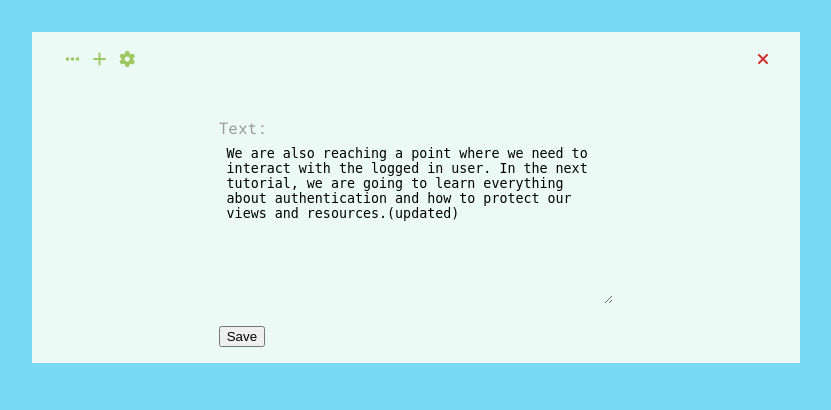
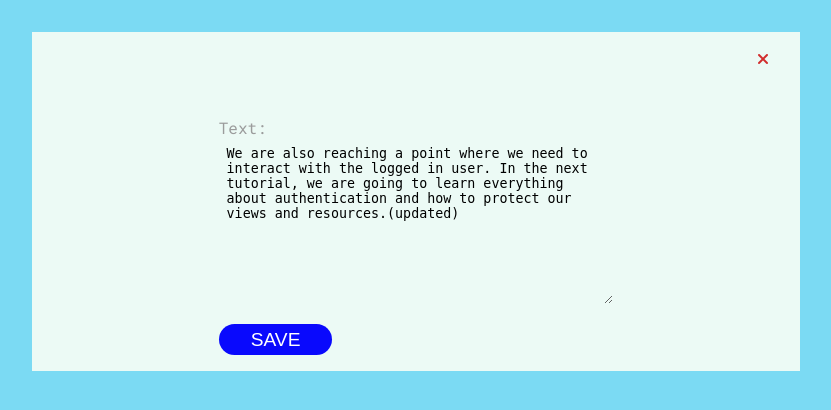
Before and after one commit to Olaism/note-app, a Django app: page /notes/2/update/ in a window 1280 px wide. Shown: the part 85-495 px from the top of the page, without its empty margins (224-1055 px from the left). Run offline with Django 3.2, Linux system fonts and the light colour scheme; a user stored in the database is signed in; data comes from the database, SQL or seed files in the repository; both versions use the stored data as it was after the commit; some libraries are stand-ins or nearby versions.

Commit message:
Added more styling

```diff
--- a/backend/static/style_detail.css
+++ b/backend/static/style_detail.css
@@ -49,10 +49,9 @@ textarea {
     color: #9B9C9C;
 }
 
-.btn {
+button {
     padding: 0.3rem 2rem;
     border-radius: 10rem;
-    background-color: #f00000;
     border: none;
     color: #fff;
     font-size: 1.2em;
@@ -60,3 +59,11 @@ textarea {
     text-decoration: none;
     cursor: pointer;
 }
+
+.btn-danger {
+    color: #d12c2c;
+}
+
+.btn-primary {
+    background-color: #0909fd;
+}
--- a/backend/templates/note_delete.html
+++ b/backend/templates/note_delete.html
@@ -20,7 +20,7 @@
             <form method="post">
                 {% csrf_token %}
                 <p>Are you sure to delete?</p>
-                <button type="submit" class="btn">Yes, Delete</button>
+                <button type="submit" class="btn-danger">Yes, Delete</button>
             </form>
         </div>
     </div>
--- a/backend/templates/note_form.html
+++ b/backend/templates/note_form.html
@@ -10,9 +10,7 @@
     <div class="note">
         <div class="note-header">
             <div class="note-header-left">
-                <a href="#"><i class="fa-solid fa-ellipsis"></i></a>
-                <a href="#"><i class="fa-solid fa-plus"></i></a>
-                <a href="#"><i class="fa-solid fa-gear"></i></a>
+
             </div>
             <div class="note-header-right">
                 <a href="{% url 'note_list' %}"><i class="fa-solid fa-xmark"></i></a>
@@ -22,7 +20,7 @@
             <form method="post">
                 {% csrf_token %}
                 {{ form.as_p }}
-                <button type="submit">Save</button>
+                <button type="submit" class="btn-primary">Save</button>
             </form>
         </div>
     </div>
--- a/backend/templates/note_list.html
+++ b/backend/templates/note_list.html
@@ -14,14 +14,13 @@
             <div class="note-header-left">
                 <a href="#"><i class="fa-solid fa-ellipsis"></i></a>
             <a href="{% url 'note_update' note.pk %}"><i class="fa-solid fa-pen"></i></a>
-                <a href="#"><i class="fa-solid fa-gear"></i></a>
             </div>
             <div class="note-header-right">
                 <a href="{% url 'note_delete' note.pk %}"><i class="fa-solid fa-trash"></i></a>
             </div>
         </div>
         <div class="note-body">
-            {{ note.text }}
+            {{ note.text|truncatechars:"200" }}
             <a href="{% url 'note_detail' note.pk %}">Read more</a>
         </div>
     </div>
```
Also changed, not shown: backend/db.sqlite3.
